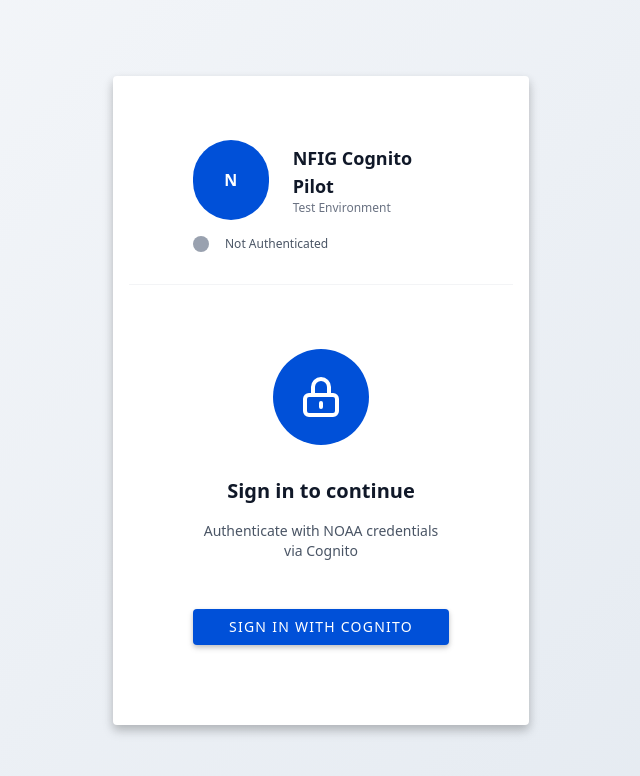
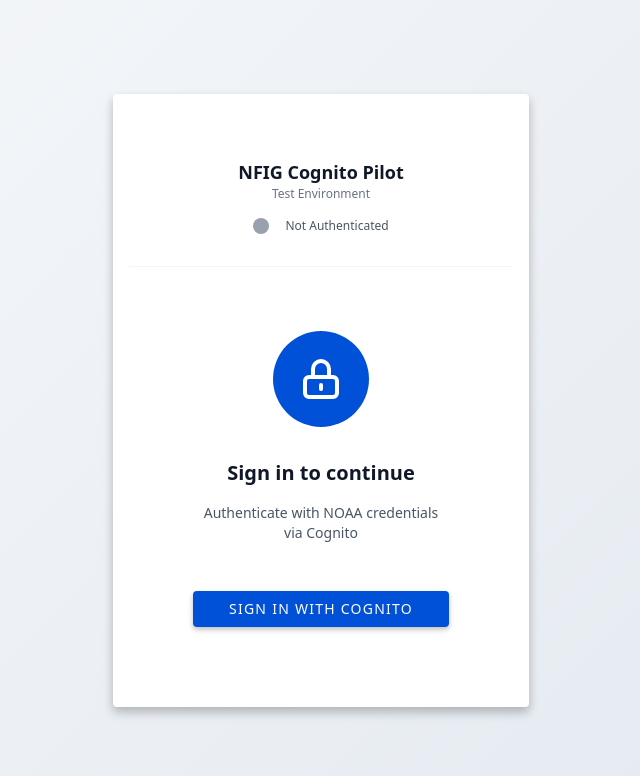
Before and after one commit to JoshuaLee-NOAA/cognito-documentation, a Next.js app in the folder nfig-cognito-pilot/: page / in a window 1280 px wide. Shown: the top 776 px of the page, without its empty margins (319-959 px from the left). Built offline with nearby package versions, Linux system fonts and the light colour scheme.

Commit message:
fix: center header text and remove logo badge
- Center align all header text (title, subtitle, status)

- Remove blue circle logo badge from both sign-in and authenticated states

- Clean, minimal header design

```diff
--- a/nfig-cognito-pilot/app/page.tsx
+++ b/nfig-cognito-pilot/app/page.tsx
@@ -16,18 +16,13 @@
         {!isAuthenticated ? (
           <div className="mat-card mat-elevation-8 bg-white rounded-lg overflow-hidden">
             {/* Card Header with branding */}
-            <div className="px-8 pt-6 pb-4 border-b border-gray-100">
-              <div className="flex items-center gap-3 mb-2">
-                <div className="w-10 h-10 rounded-full flex items-center justify-center text-white font-bold" style={{ backgroundColor: 'var(--noaa-primary)' }}>
-                  N
-                </div>
-                <div>
-                  <h1 className="text-lg font-semibold text-gray-900">NFIG Cognito Pilot</h1>
-                  <p className="text-xs text-gray-500">Test Environment</p>
-                </div>
+            <div className="px-8 pt-6 pb-4 border-b border-gray-100 text-center">
+              <div className="mb-2">
+                <h1 className="text-lg font-semibold text-gray-900">NFIG Cognito Pilot</h1>
+                <p className="text-xs text-gray-500">Test Environment</p>
               </div>
               {/* Status indicator */}
-              <div className="flex items-center gap-2 text-xs">
+              <div className="flex items-center justify-center gap-2 text-xs">
                 <div className="w-2 h-2 rounded-full bg-gray-400"></div>
                 <span className="text-gray-600">Not Authenticated</span>
               </div>
@@ -55,18 +50,13 @@
         ) : (
           <div className="mat-card mat-elevation-8 bg-white rounded-lg overflow-hidden">
             {/* Card Header with branding */}
-            <div className="px-8 pt-6 pb-4 border-b border-gray-100">
-              <div className="flex items-center gap-3 mb-2">
-                <div className="w-10 h-10 rounded-full flex items-center justify-center text-white font-bold" style={{ backgroundColor: 'var(--noaa-primary)' }}>
-                  N
-                </div>
-                <div>
-                  <h1 className="text-lg font-semibold text-gray-900">NFIG Cognito Pilot</h1>
-                  <p className="text-xs text-gray-500">Test Environment</p>
-                </div>
+            <div className="px-8 pt-6 pb-4 border-b border-gray-100 text-center">
+              <div className="mb-2">
+                <h1 className="text-lg font-semibold text-gray-900">NFIG Cognito Pilot</h1>
+                <p className="text-xs text-gray-500">Test Environment</p>
               </div>
               {/* Status indicator */}
-              <div className="flex items-center gap-2 text-xs">
+              <div className="flex items-center justify-center gap-2 text-xs">
                 <div className="w-2 h-2 rounded-full bg-green-500"></div>
                 <span className="text-gray-600">Authenticated</span>
               </div>
```
